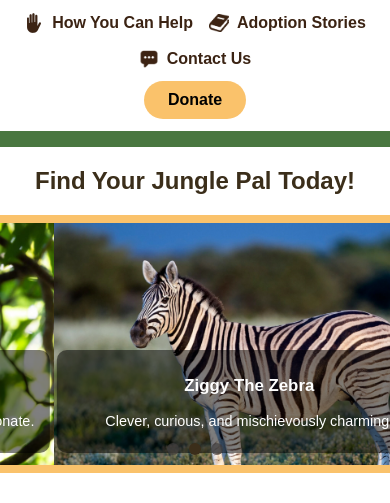
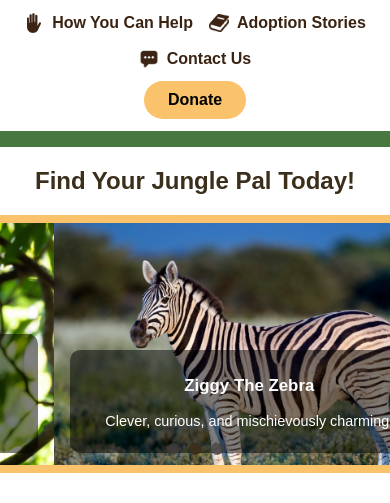
Before and after one commit to LiamKD/Jungle-Pals, a plain HTML site: page index.html in a window 390 px wide. Shown: the part 123-626 px from the top of the page. Drawn offline with nearby package versions, Linux system fonts and the light colour scheme.

Commit message:
Update styles.css

```diff
--- a/styles.css
+++ b/styles.css
@@ -265,14 +265,19 @@
       height: 250px;
     }
 
-    .caption
-    {
-      bottom: 12px;
-      width: 92%;
-      font-size: 0.9rem;
-      padding: 0.6rem 0.8rem;
-    }
-  }
+ .slide .caption {
+    left: 1rem;
+    right: 1rem;
+    width: auto;
+    transform: none;
+    margin: 0;
+    bottom: 12px;
+    font-size: 0.9rem;
+    padding: 0.6rem 0.8rem;
+    box-sizing: border-box;
+  }
+  }
+
   /* Newsletter Styling*/
   .newsletter
   {
```
